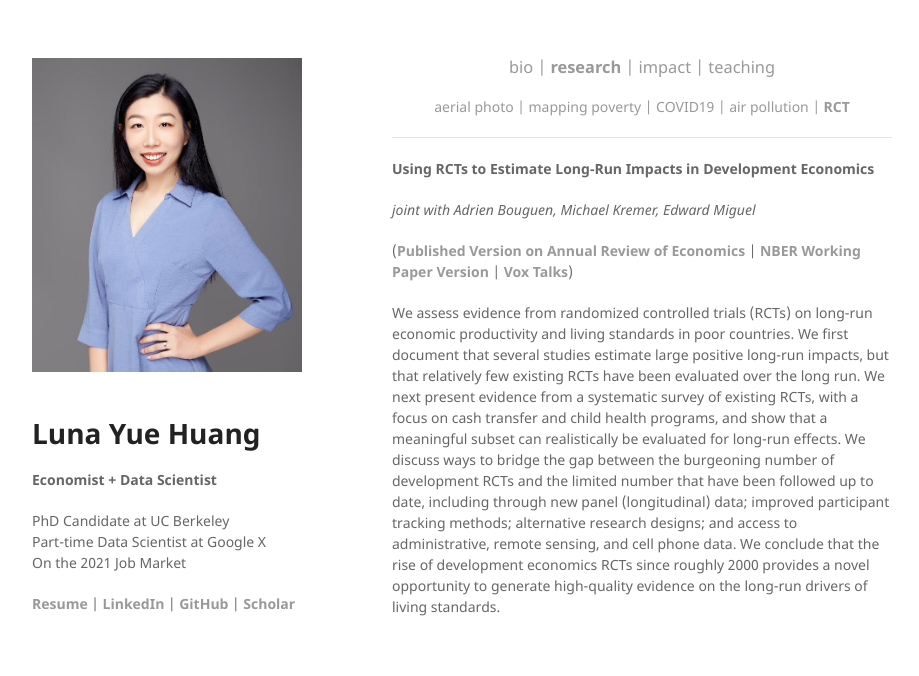
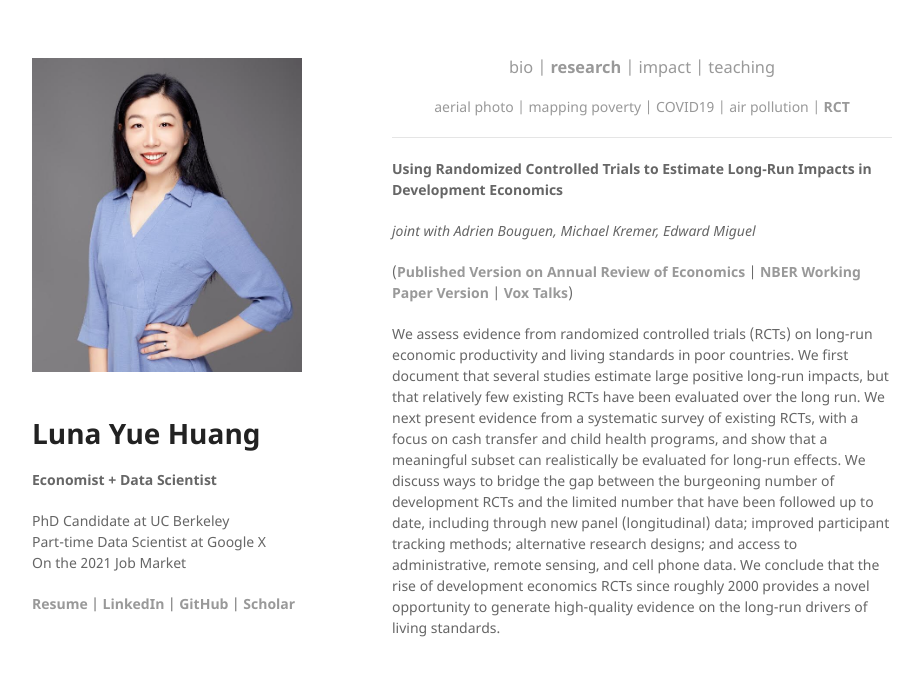
Before and after one commit to luna983/luna983.github.io, a Jekyll site: the page built from research-rct.md, in a window 1280 px wide. Shown: the top 676 px of the page, without its empty margins (178-1097 px from the left). Built offline with Jekyll 4.4.1, drawn with Linux system fonts in a browser that asks for light colours.

Commit message:
Update research-rct.md

```diff
--- a/research-rct.md
+++ b/research-rct.md
@@ -15,7 +15,7 @@ layout: default
 
 ----
 
-__Using RCTs to Estimate Long-Run Impacts in Development Economics__
+__Using Randomized Controlled Trials to Estimate Long-Run Impacts in Development Economics__
 
 _joint with Adrien Bouguen, Michael Kremer, Edward Miguel_
 
```
